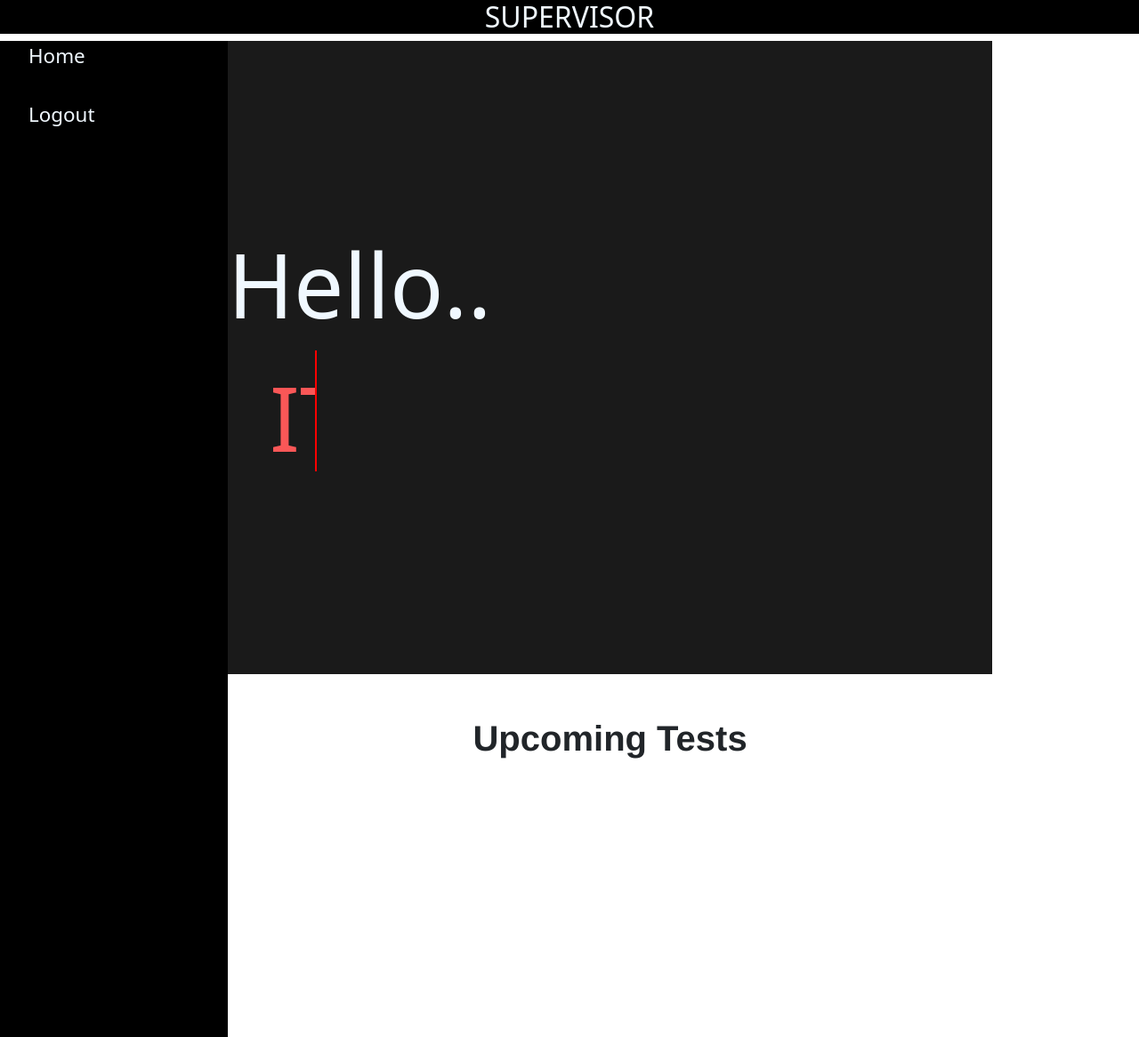
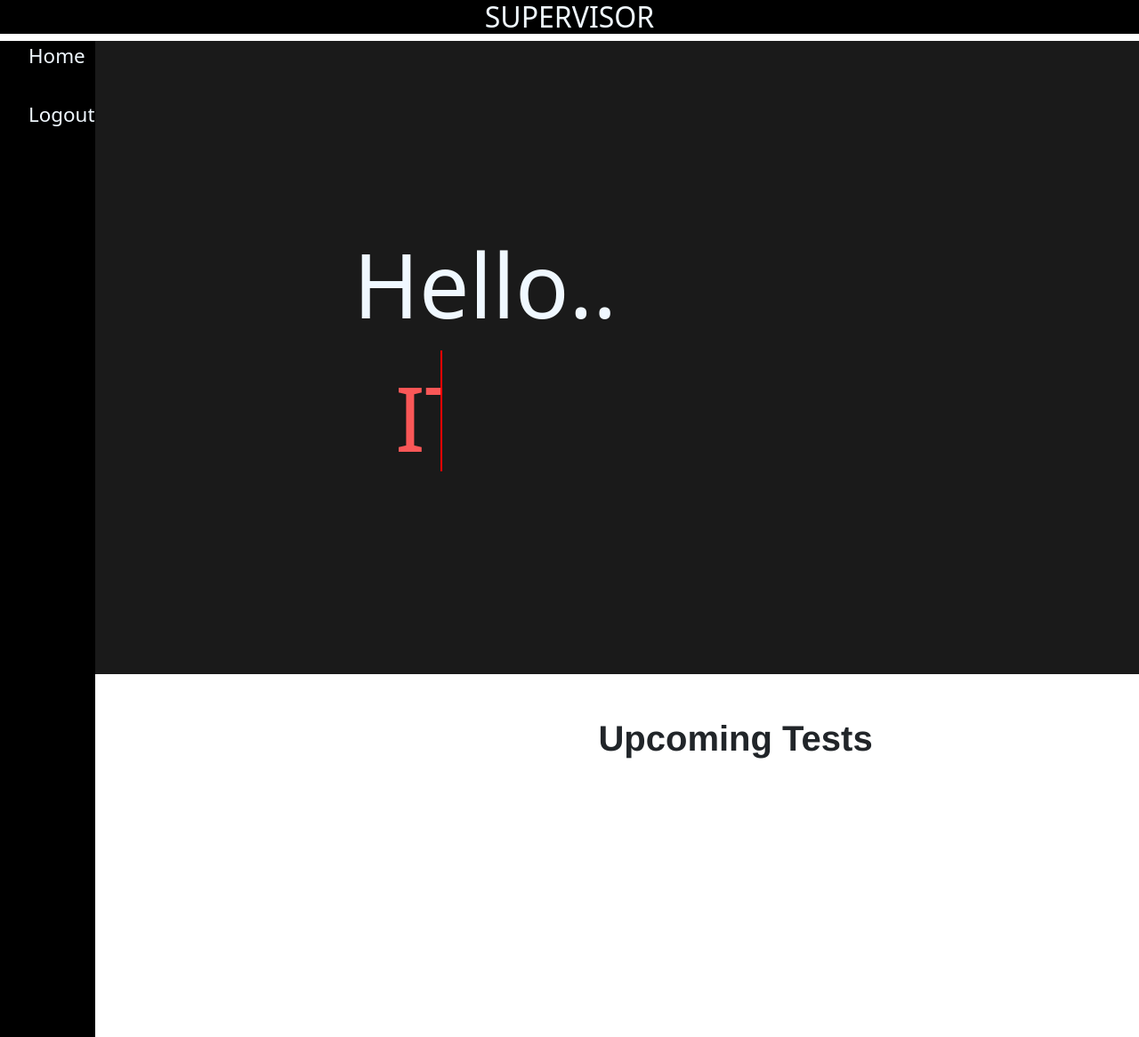
Before and after one commit to atharvaKhewalkar/Thesupervisor, a Flask app: page /home in a window 1280 px wide; the page is wider, and only the part inside the window is pictured. Shown: the top 1166 px of that part at 89% size. Run offline with Flask 3, Linux system fonts and the light colour scheme; some libraries are stand-ins or nearby versions.

Commit message:
layout update

```diff
--- a/static/home.css
+++ b/static/home.css
@@ -110,8 +110,11 @@ justify-content: center;
 
 .upcoming{
     display: flex;
+    flex-wrap: wrap;
     padding: 2rem;
+    width: 170vh;
     justify-content: space-between;
+
 }
 .card{
     height: 40vh;
@@ -147,3 +150,6 @@ table {
   td {
     text-align: center;
   }
+  .home{
+    width: 180vh;
+  }
--- a/static/teacherlogin.css
+++ b/static/teacherlogin.css
@@ -0,0 +1,3 @@
+/* .content{
+    background-color: aqua;
+} */
--- a/templates/teacherDashboard.html
+++ b/templates/teacherDashboard.html
@@ -11,7 +11,10 @@
         <form method=POST action="{{ url_for('testCreation') }}">
             <input type="text" name="sub_name" placeholder="Enter the Subject">
             <input type="date" name="test_date" placeholder="Enter the date">
-            <input type="submit" placeholder="Submit">
+            <div onclick="test_created()">
+                <input type="submit" placeholder="Submit">
+            </div>
+
         </form>
     </div>
     <script src="/static/home.js"></script>
--- a/templates/teacherlogin.html
+++ b/templates/teacherlogin.html
@@ -8,7 +8,7 @@
 </head>
 <body>
     <section>
-        <div>
+        <div class="content">
             <form method=POST action="{{ url_for('signUpTeacher') }}">
                 <h1>Create Account</h1>
                 <input type="text" name="username" placeholder="Name" />
```
Also changed, not shown: static/home.js (line endings or trailing spaces).
